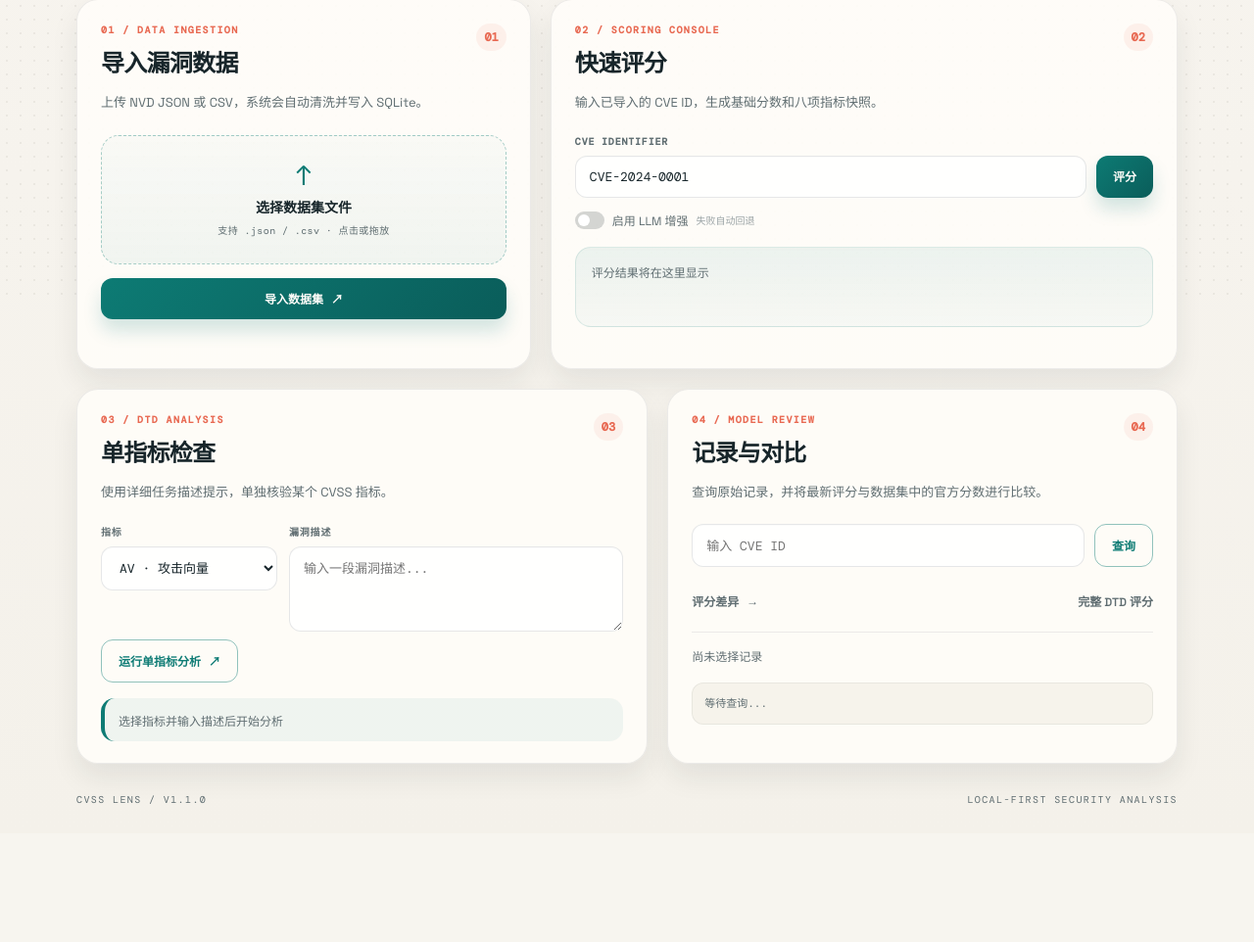
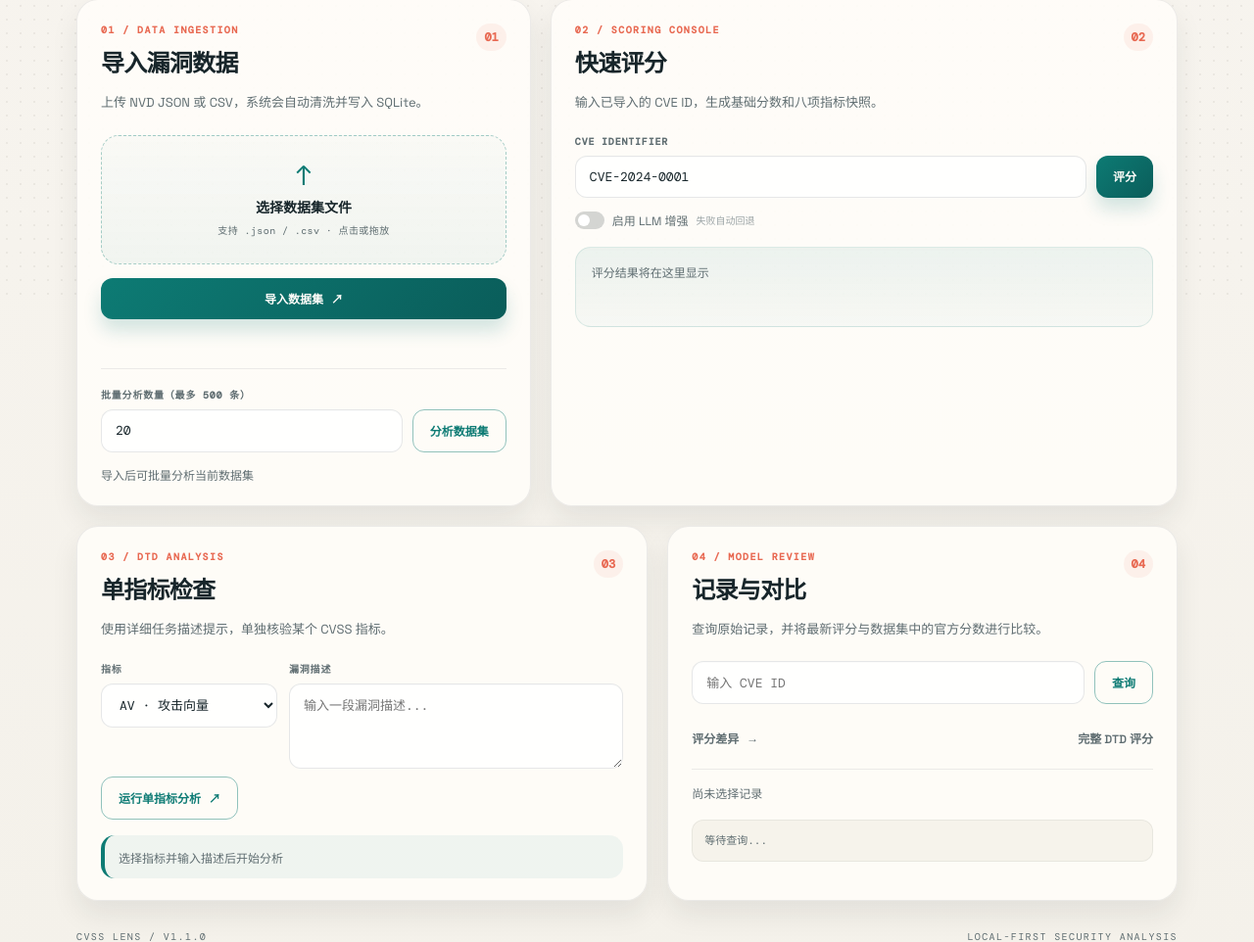
Before and after one commit to jiajia-lyj/demo, a FastAPI app: page / in a window 1280 px wide. Shown: the part 491-1453 px from the top of the page at 98% size. Before the commit the page ends 1312 px from the top, so only its background shows below. Run offline with FastAPI, Linux system fonts and the light colour scheme.

Commit message:
feat: add dataset batch scoring

```diff
--- a/app/api/endpoints.py
+++ b/app/api/endpoints.py
@@ -72,7 +72,7 @@ def get_cve(cve_id: str) -> dict:
 @router.post("/api/v1/score/batch")
 def score_batch(request: BatchScoreRequest) -> list[dict]:
     records = [database.get_cve(cve_id.upper()) for cve_id in request.cve_ids] if request.cve_ids else database.list_cves(request.limit)
-    return [scheduler.score(record["cve_id"]).model_dump(mode="json") for record in records if record]
+    return [scheduler.score(record["cve_id"], use_llm=request.use_llm).model_dump(mode="json") for record in records if record]
 
 
 @router.post("/api/v1/score/{cve_id}")
--- a/app/schemas.py
+++ b/app/schemas.py
@@ -159,6 +159,7 @@ class ImportResponse(BaseModel):
 class BatchScoreRequest(BaseModel):
     cve_ids: list[str] | None = None
     limit: int = Field(default=20, ge=1, le=500)
+    use_llm: bool = True
 
 
 class DTDPredictRequest(BaseModel):
--- a/app/static/app.js
+++ b/app/static/app.js
@@ -56,6 +56,13 @@ function renderScore(data) {
   const confidence = data.llm_confidence == null ? "未提供置信度" : `置信度 ${data.llm_confidence}`;
   const usage = data.token_usage?.total_tokens == null ? "未记录 token" : `${data.token_usage.total_tokens} tokens`;
   return `<div class="score-line"><span class="score-number">${escapeHtml(data.cvss_base_score)}</span><span class="severity severity-${escapeHtml(severityClass)}">${escapeHtml(data.severity)}</span></div><div class="vector-row"><div class="vector">${escapeHtml(data.cvss_vector)}</div><button class="copy-button" type="button" data-copy-vector="${escapeHtml(data.cvss_vector)}" title="复制 CVSS 向量">复制</button></div><div class="score-meta"><span>${escapeHtml(source)}</span><span>${escapeHtml(confidence)}</span><span>${escapeHtml(usage)}</span></div><div class="metric-grid">${renderMetrics(data.features)}</div>`;
+}
+
+function renderBatchResults(results) {
+  if (!results.length) return "没有找到可分析的 CVE 记录";
+  const average = (results.reduce((total, item) => total + Number(item.cvss_base_score || 0), 0) / results.length).toFixed(1);
+  const rows = results.map((item) => `<tr><td>${escapeHtml(item.cve_id)}</td><td><strong>${escapeHtml(item.cvss_base_score)}</strong></td><td><span class="severity severity-${escapeHtml(String(item.severity).toLowerCase())}">${escapeHtml(item.severity)}</span></td><td>${escapeHtml(item.cvss_vector)}</td></tr>`).join("");
+  return `<div class="batch-summary">已完成 ${results.length} 条 · 平均分 ${average}</div><div class="table-wrap"><table><thead><tr><th>CVE</th><th>分数</th><th>等级</th><th>向量</th></tr></thead><tbody>${rows}</tbody></table></div>`;
 }
 
 async function checkHealth() {
@@ -117,6 +124,29 @@ $("#import-button").addEventListener("click", async () => {
   } finally {
     setBusy(button, false);
     output.removeAttribute("aria-busy");
+  }
+});
+
+$("#batch-score-button").addEventListener("click", async () => {
+  const output = $("#batch-result");
+  const limit = Math.max(1, Math.min(500, Number($("#batch-limit").value) || 20));
+  $("#batch-limit").value = limit;
+  const button = $("#batch-score-button");
+  setBusy(button, true, "分析中...");
+  output.className = "batch-result";
+  output.textContent = "正在分析已导入的数据集...";
+  try {
+    const data = await request("/api/v1/score/batch", {
+      method: "POST",
+      headers: { "Content-Type": "application/json" },
+      body: JSON.stringify({ limit, use_llm: $("#use-llm").checked }),
+    });
+    output.innerHTML = renderBatchResults(data);
+    $("#mode-stat").textContent = "BATCH SCORED";
+  } catch (error) {
+    showMessage(output, `错误：${error.message}`, true);
+  } finally {
+    setBusy(button, false);
   }
 });
 
--- a/app/static/styles.css
+++ b/app/static/styles.css
@@ -530,6 +530,50 @@ button { cursor: pointer; }
   font-size: 12px;
 }
 .feedback.error, .dtd-result.error, .compare-result.error { color: var(--coral); }
+.batch-controls {
+  margin-top: 22px;
+  padding-top: 18px;
+  border-top: 1px solid rgba(17, 36, 41, 0.08);
+}
+.batch-controls .field-label { margin-bottom: 8px; }
+.batch-result {
+  margin-top: 14px;
+  color: var(--muted);
+  font-size: 12px;
+}
+.batch-result.empty { min-height: 18px; }
+.batch-summary {
+  color: var(--ink);
+  margin-bottom: 10px;
+  font: 600 11px 'DM Mono', monospace;
+}
+.table-wrap {
+  max-height: 320px;
+  overflow: auto;
+  border: 1px solid rgba(17, 36, 41, 0.08);
+  border-radius: 10px;
+}
+.batch-result table {
+  width: 100%;
+  border-collapse: collapse;
+  font-size: 11px;
+  white-space: nowrap;
+}
+.batch-result th {
+  position: sticky;
+  top: 0;
+  color: var(--muted);
+  text-align: left;
+  font: 500 10px 'DM Mono', monospace;
+  text-transform: uppercase;
+  background: var(--paper);
+}
+.batch-result th, .batch-result td {
+  padding: 8px 6px;
+  border-bottom: 1px solid rgba(17, 36, 41, 0.08);
+}
+.batch-result td:first-child, .batch-result td:last-child { font-family: 'DM Mono', monospace; }
+.batch-result .severity { padding-bottom: 0; }
 .dtd-result {
   margin-top: 16px;
   padding: 14px 14px 12px;
--- a/app/templates/index.html
+++ b/app/templates/index.html
@@ -50,6 +50,11 @@
         <input id="dataset-file" type="file" accept=".json,.csv,application/json,text/csv" hidden>
         <button class="button primary" id="import-button">导入数据集 <span>↗</span></button>
         <div id="import-result" class="feedback" role="status"></div>
+        <div class="batch-controls">
+          <label class="field-label" for="batch-limit">批量分析数量（最多 500 条）</label>
+          <div class="input-row"><input id="batch-limit" type="number" min="1" max="500" value="20"><button class="button outline compact" id="batch-score-button">分析数据集</button></div>
+        </div>
+        <div id="batch-result" class="batch-result empty" aria-live="polite">导入后可批量分析当前数据集</div>
       </article>
 
       <article class="panel score-panel">
```
Also changed, not shown: tests/test_api.py (+6 -0 lines).
